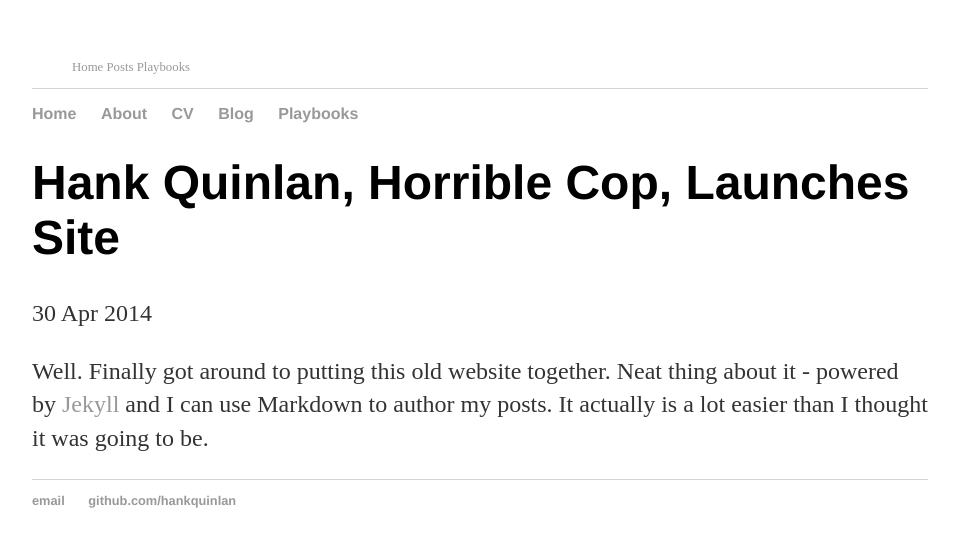
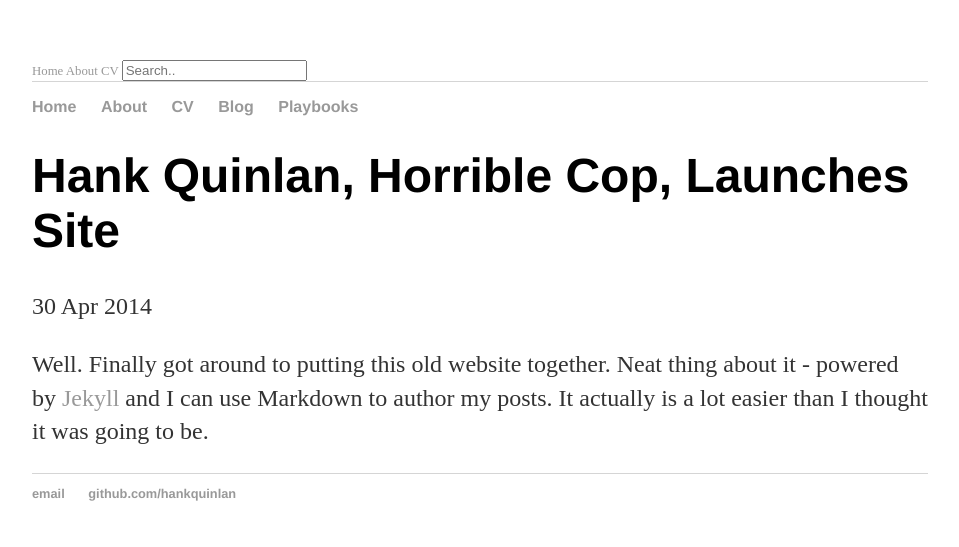
Before and after one commit to billparry99/billparry99.github.io, a Jekyll site: the page built from _posts/2018-03-25-hank-quinlan-site-launched.md, in a window 1280 px wide. Shown: the top 547 px of the page, without its empty margins (160-1119 px from the left). Built offline with Jekyll 4.4.1, drawn with Linux system fonts in a browser that asks for light colours.

Commit message:
Update default.html

```diff
--- a/_layouts/default.html
+++ b/_layouts/default.html
@@ -7,11 +7,13 @@
 		</head>
 		<body>
 			<header>
-				<ul>
-					<a href="/">Home</a>
-					<a href="/blog">Posts</a>
-					<a href="/playbooks">Playbooks</a>
-				</ul>
+				<div class="topnav">
+				  <a class="active" href="#home">Home</a>
+				  <a href="#about">About</a>
+				  <a href="#cv">CV</a>
+				  <input type="text" placeholder="Search..">
+				</div>
+
 			</header>
 			<nav>
 	    		<ul>
```
